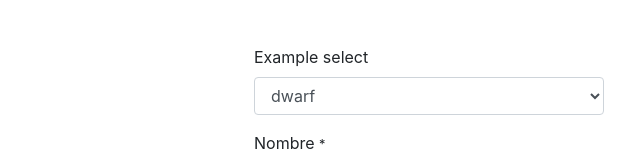
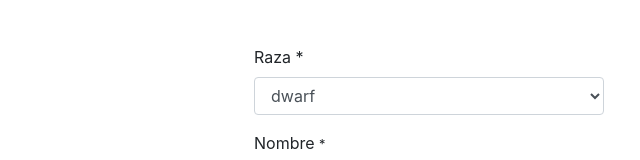
Before and after one commit to gianca243/2020-09-19-tarea-localStorage, a plain HTML site: page index.html in a window 1280 px wide. Shown: the part 155-315 px from the top of the page, 211-851 px from the left. Drawn offline with nearby package versions, Linux system fonts and the light colour scheme.

Commit message:
corección

```diff
--- a/index.html
+++ b/index.html
@@ -33,7 +33,7 @@
             <div class="col-4">
                 <form id="formRegistro">
                     <div class="form-group">
-                        <label for="exampleFormControlSelect1">Example select</label>
+                        <label for="exampleFormControlSelect1">Raza *</label>
                         <select class="form-control" id="avatar">
                           <option>dwarf</option>
                           <option>elf</option>
```
